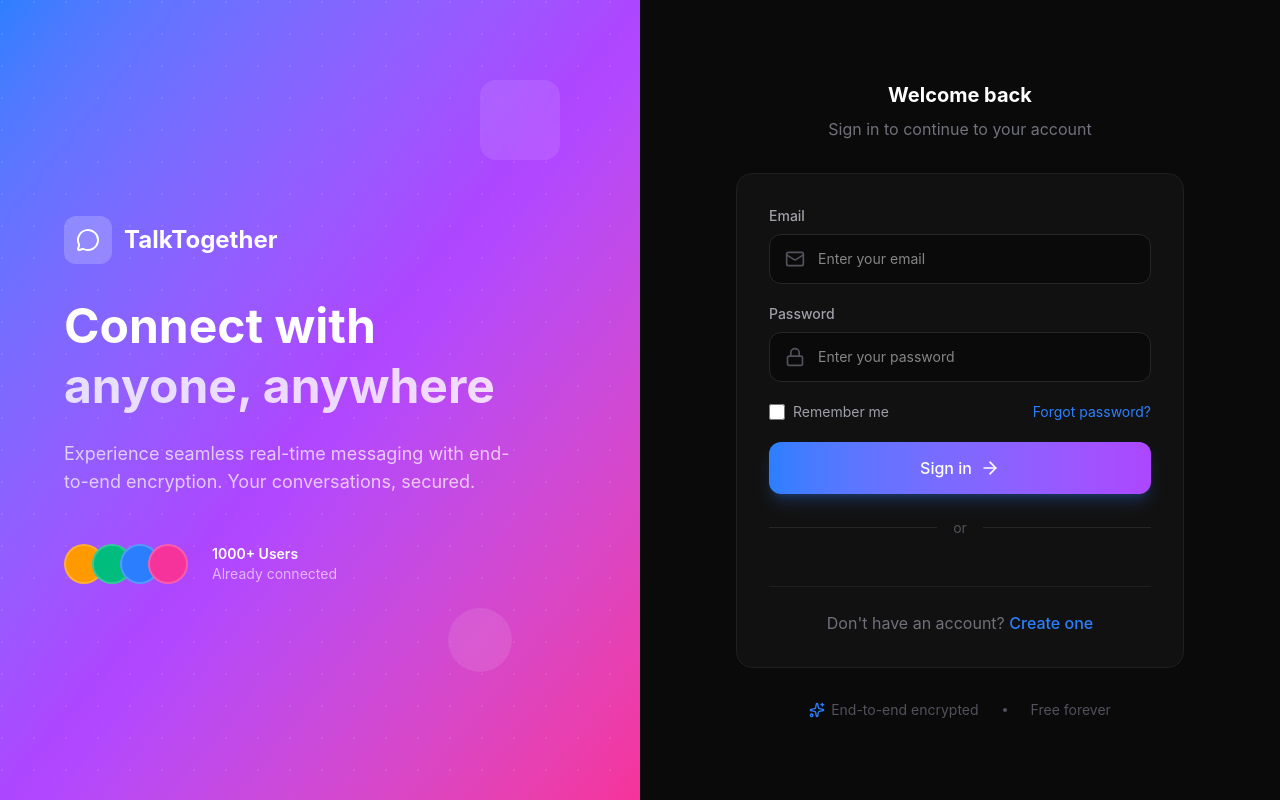
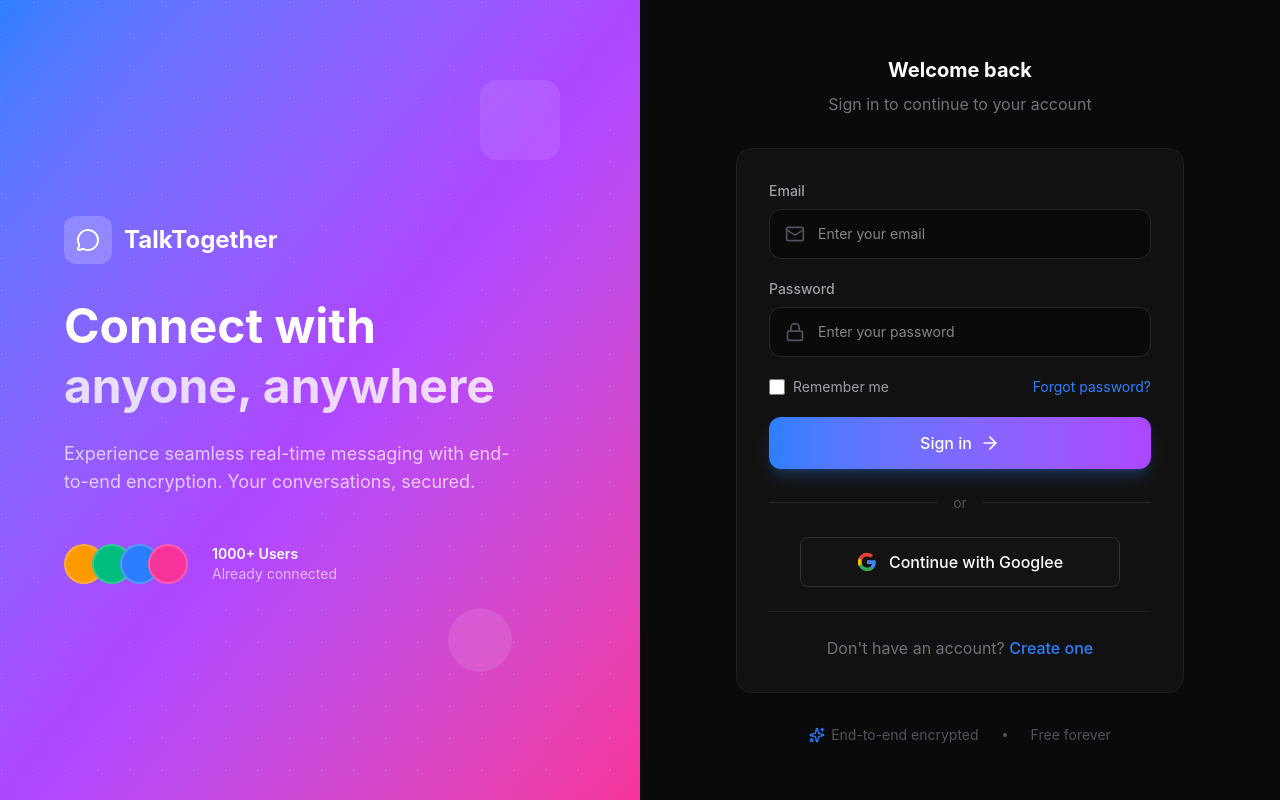
Before and after one commit to programmercodee/python_chat_app_frontend-, a React (Vite) app: page /login in a window 1280 px wide. Built offline with nearby package versions, Linux system fonts and the light colour scheme; no server answers.

Commit message:
added fallback google  button

```diff
--- a/src/pages/Login.jsx
+++ b/src/pages/Login.jsx
@@ -47,11 +47,13 @@
         }
     };
 
-    // Google Sign-In button ref
+    // Google Sign-In button ref and state
     const googleButtonRef = useRef(null);
+    const [googleLoaded, setGoogleLoaded] = useState(false);
 
-    // Initialize Google Sign-In
+    // Initialize Google Sign-In with retry
     useEffect(() => {
+        const initGoogleButton = () => {
             if (window.google && googleButtonRef.current) {
                 window.google.accounts.id.initialize({
                     client_id: GOOGLE_CLIENT_ID,
@@ -67,7 +69,26 @@
                         shape: 'rectangular',
                     }
                 );
+                setGoogleLoaded(true);
+                return true;
             }
+            return false;
+        };
+
+        // Try immediately
+        if (initGoogleButton()) return;
+
+        // Retry every 100ms for up to 3 seconds
+        let attempts = 0;
+        const maxAttempts = 30;
+        const interval = setInterval(() => {
+            attempts++;
+            if (initGoogleButton() || attempts >= maxAttempts) {
+                clearInterval(interval);
+            }
+        }, 100);
+
+        return () => clearInterval(interval);
     }, []);
 
     return (
@@ -216,7 +237,36 @@
                         </div>
 
                         {/* Google Sign-in */}
-                        <div ref={googleButtonRef} className="flex justify-center" />
+                        <div className="flex justify-center">
+                            {/* Hidden container for Google's button */}
+                            <div
+                                ref={googleButtonRef}
+                                className={googleLoaded ? 'block' : 'hidden'}
+                            />
+
+                            {/* Fallback button while Google SDK loads */}
+                            {!googleLoaded && (
+                                <button
+                                    type="button"
+                                    className="flex items-center justify-center gap-3 w-full max-w-[320px] py-3 px-4 rounded-lg bg-[#131314] border border-[#303134] text-white font-medium hover:bg-[#1f1f23] transition-colors cursor-pointer"
+                                    onClick={() => {
+                                        if (window.google) {
+                                            window.google.accounts.id.prompt();
+                                        } else {
+                                            toast.error('Google Sign-In is loading, please wait...');
+                                        }
+                                    }}
+                                >
+                                    <svg className="w-5 h-5" viewBox="0 0 24 24">
+                                        <path fill="#4285F4" d="M22.56 12.25c0-.78-.07-1.53-.2-2.25H12v4.26h5.92c-.26 1.37-1.04 2.53-2.21 3.31v2.77h3.57c2.08-1.92 3.28-4.74 3.28-8.09z" />
+                                        <path fill="#34A853" d="M12 23c2.97 0 5.46-.98 7.28-2.66l-3.57-2.77c-.98.66-2.23 1.06-3.71 1.06-2.86 0-5.29-1.93-6.16-4.53H2.18v2.84C3.99 20.53 7.7 23 12 23z" />
+                                        <path fill="#FBBC05" d="M5.84 14.09c-.22-.66-.35-1.36-.35-2.09s.13-1.43.35-2.09V7.07H2.18C1.43 8.55 1 10.22 1 12s.43 3.45 1.18 4.93l2.85-2.22.81-.62z" />
+                                        <path fill="#EA4335" d="M12 5.38c1.62 0 3.06.56 4.21 1.64l3.15-3.15C17.45 2.09 14.97 1 12 1 7.7 1 3.99 3.47 2.18 7.07l3.66 2.84c.87-2.6 3.3-4.53 6.16-4.53z" />
+                                    </svg>
+                                    Continue with Googlee
+                                </button>
+                            )}
+                        </div>
 
                         <div className="mt-6 pt-6 border-t border-[#1f1f1f] text-center">
                             <p className="text-zinc-500">
--- a/src/pages/Register.jsx
+++ b/src/pages/Register.jsx
@@ -58,11 +58,13 @@
         }
     };
 
-    // Google Sign-In button ref
+    // Google Sign-In button ref and state
     const googleButtonRef = useRef(null);
+    const [googleLoaded, setGoogleLoaded] = useState(false);
 
-    // Initialize Google Sign-In
+    // Initialize Google Sign-In with retry
     useEffect(() => {
+        const initGoogleButton = () => {
             if (window.google && googleButtonRef.current) {
                 window.google.accounts.id.initialize({
                     client_id: GOOGLE_CLIENT_ID,
@@ -78,7 +80,26 @@
                         shape: 'rectangular',
                     }
                 );
+                setGoogleLoaded(true);
+                return true;
             }
+            return false;
+        };
+
+        // Try immediately
+        if (initGoogleButton()) return;
+
+        // Retry every 100ms for up to 3 seconds
+        let attempts = 0;
+        const maxAttempts = 30;
+        const interval = setInterval(() => {
+            attempts++;
+            if (initGoogleButton() || attempts >= maxAttempts) {
+                clearInterval(interval);
+            }
+        }, 100);
+
+        return () => clearInterval(interval);
     }, []);
 
     const features = [
@@ -213,7 +234,36 @@
                         </div>
 
                         {/* Google Sign-up */}
-                        <div ref={googleButtonRef} className="flex justify-center" />
+                        <div className="flex justify-center">
+                            {/* Hidden container for Google's button */}
+                            <div
+                                ref={googleButtonRef}
+                                className={googleLoaded ? 'block' : 'hidden'}
+                            />
+
+                            {/* Fallback button while Google SDK loads */}
+                            {!googleLoaded && (
+                                <button
+                                    type="button"
+                                    className="flex items-center justify-center gap-3 w-full max-w-[320px] py-3 px-4 rounded-lg bg-[#131314] border border-[#303134] text-white font-medium hover:bg-[#1f1f23] transition-colors cursor-pointer"
+                                    onClick={() => {
+                                        if (window.google) {
+                                            window.google.accounts.id.prompt();
+                                        } else {
+                                            toast.error('Google Sign-In is loading, please wait...');
+                                        }
+                                    }}
+                                >
+                                    <svg className="w-5 h-5" viewBox="0 0 24 24">
+                                        <path fill="#4285F4" d="M22.56 12.25c0-.78-.07-1.53-.2-2.25H12v4.26h5.92c-.26 1.37-1.04 2.53-2.21 3.31v2.77h3.57c2.08-1.92 3.28-4.74 3.28-8.09z" />
+                                        <path fill="#34A853" d="M12 23c2.97 0 5.46-.98 7.28-2.66l-3.57-2.77c-.98.66-2.23 1.06-3.71 1.06-2.86 0-5.29-1.93-6.16-4.53H2.18v2.84C3.99 20.53 7.7 23 12 23z" />
+                                        <path fill="#FBBC05" d="M5.84 14.09c-.22-.66-.35-1.36-.35-2.09s.13-1.43.35-2.09V7.07H2.18C1.43 8.55 1 10.22 1 12s.43 3.45 1.18 4.93l2.85-2.22.81-.62z" />
+                                        <path fill="#EA4335" d="M12 5.38c1.62 0 3.06.56 4.21 1.64l3.15-3.15C17.45 2.09 14.97 1 12 1 7.7 1 3.99 3.47 2.18 7.07l3.66 2.84c.87-2.6 3.3-4.53 6.16-4.53z" />
+                                    </svg>
+                                    Sign up with Google
+                                </button>
+                            )}
+                        </div>
 
                         <div className="mt-5 sm:mt-6 pt-5 sm:pt-6 border-t border-[#1f1f1f] text-center">
                             <p className="text-zinc-500 text-sm sm:text-base">
```
Lines whose indentation alone changed are shown as unchanged.
